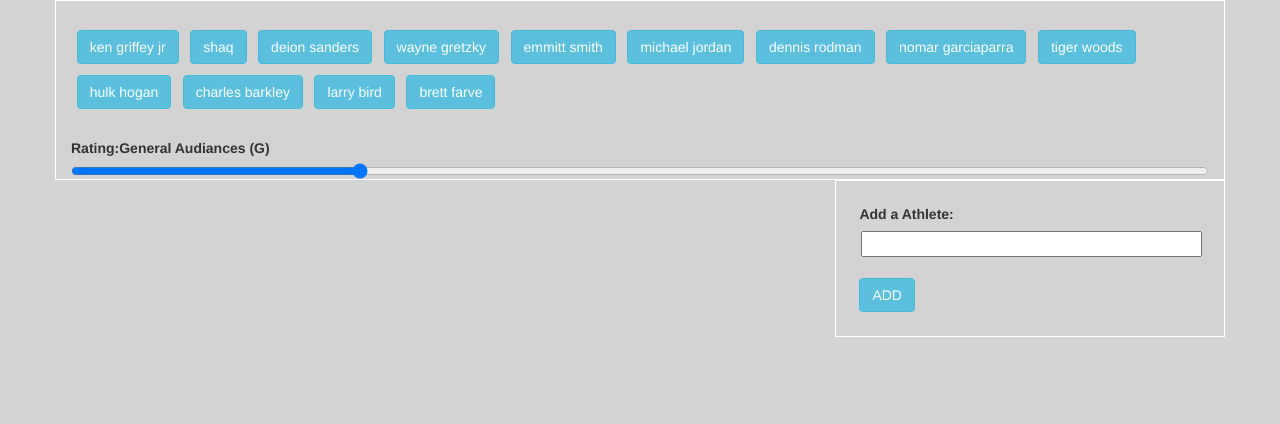
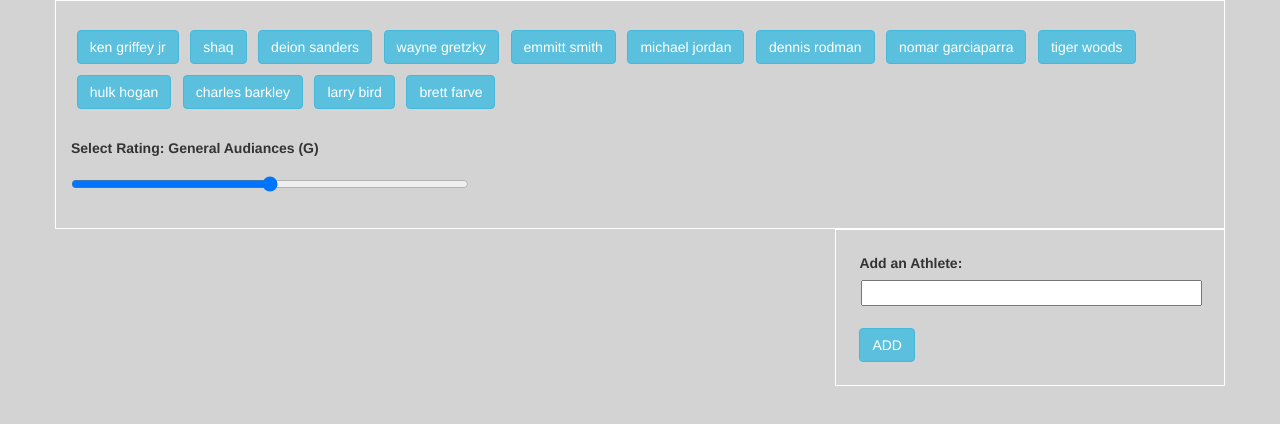
Before and after one commit to ricopella/giftastic, a plain HTML site: page index.html in a window 1280 px wide. Drawn offline with nearby package versions, Linux system fonts and the light colour scheme.

Commit message:
finalized rating range

```diff
--- a/assets/css/style.css
+++ b/assets/css/style.css
@@ -8,6 +8,13 @@ body {
 
 #gifRow {
     margin: 2% -1.3% 2% 0;
+}
+
+#gif-range {
+    width: 35%;
+    border: 2px solid black;
+    padding: 1%;
+    margin-bottom: 2%;
 }
 
 .gif-border {
--- a/assets/javascript/app.js
+++ b/assets/javascript/app.js
@@ -38,9 +38,9 @@ function displayGif() {
     var gifSearchRating = "pg";
     // conditionals to store rating value for api search
     if (gifSearchValue === "1") {
+        gifSearchRating = "y";
+    } else if (gifSearchValue === "2") {
         gifSearchRating = "g";
-    } else if (gifSearchValue === "2") {
-        gifSerachRating = "pg";
     } else if (gifSearchValue === "3") {
         gifSearchRating = "pg";
     } else if (gifSearchValue === "4") {
@@ -89,7 +89,6 @@ function displayGif() {
         $("img").on("click", function() {
             // variable to store current data state
             var gifData = $(this).attr("data-state");
-            console.log(this);
             // conditional to check if still or animated
             if (gifData === "still") {
                 // if gif is still, change to animate
@@ -146,7 +145,7 @@ $("#add-gif").on("click", function(event) {
 // This function handles events where the user pressed enter in gif-form
 $('#gif-input').on("keypress", function(event) {
     if (event.which === 13) {
-        // dable input to prevent multiple submits
+        // disable input to prevent multiple submits
         $(this).attr("disabled", "disabled");
         event.preventDefault();
         // This line of code will grab the input from the textbox
@@ -162,8 +161,11 @@ $('#gif-input').on("keypress", function(event) {
     renderButtons();
 });
 
+// This function handles the filtering of ratings & updates html
 $("#gif-range").on("input change", function() {
+    // store current value of range
     var rangeValue = $(this).val();
+    // conditionals for which rating user selected
     if (rangeValue === "1") {
         $("#rating").html("Youth (Y)");
     } else if (rangeValue === "2") {
@@ -175,7 +177,6 @@ $("#gif-range").on("input change", function() {
     } else if (rangeValue === "5") {
         $("#rating").text("Restricted (R)");
     }
-    console.log(rangeValue);
 });
 
 // on page load - display default rating
--- a/index.html
+++ b/index.html
@@ -29,8 +29,8 @@
     <div class="container gif-border">
         <div id="gifRow"></div>
 
-        <label for="gif-range">Rating:<span id="rating"></span></label>
-        <input type="range" list="tickmarks" min="1" max="5" step="1" value="2" id="gif-range">
+        <label for="gif-range">Select Rating: <span id="rating"></span></label>
+        <input type="range" list="tickmarks" min="1" max="5" step="1" value="3" id="gif-range">
     </div>
     <div class="container">
         <div class="row">
@@ -39,7 +39,7 @@
             <div id="gifSearch" class="col-md-4 gif-border">
 
                 <form id="gif-form">
-                    <label for="gif-input">Add a Athlete:</label>
+                    <label for="gif-input">Add an Athlete:</label>
 
                     <br />
                     <input type="text" id="gif-input">
```
